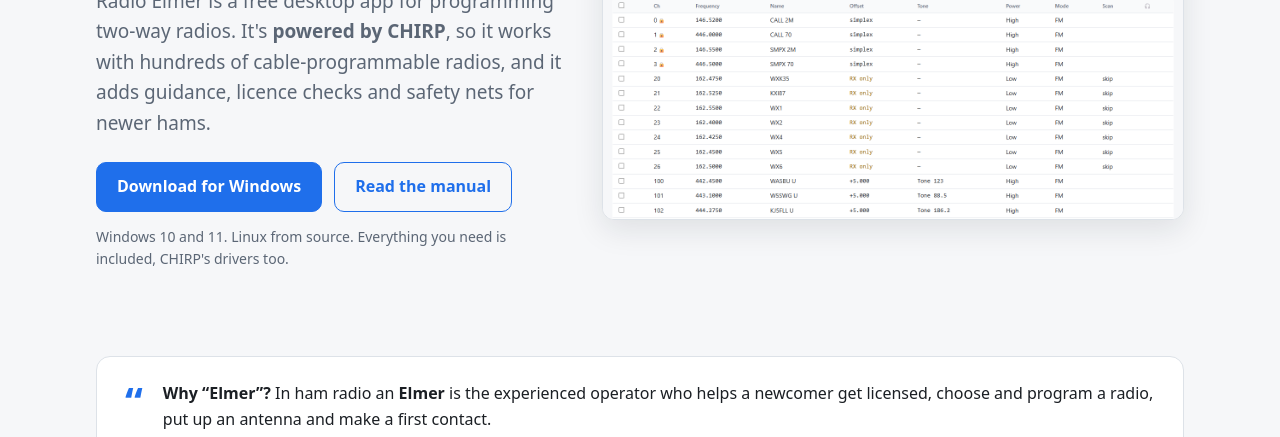
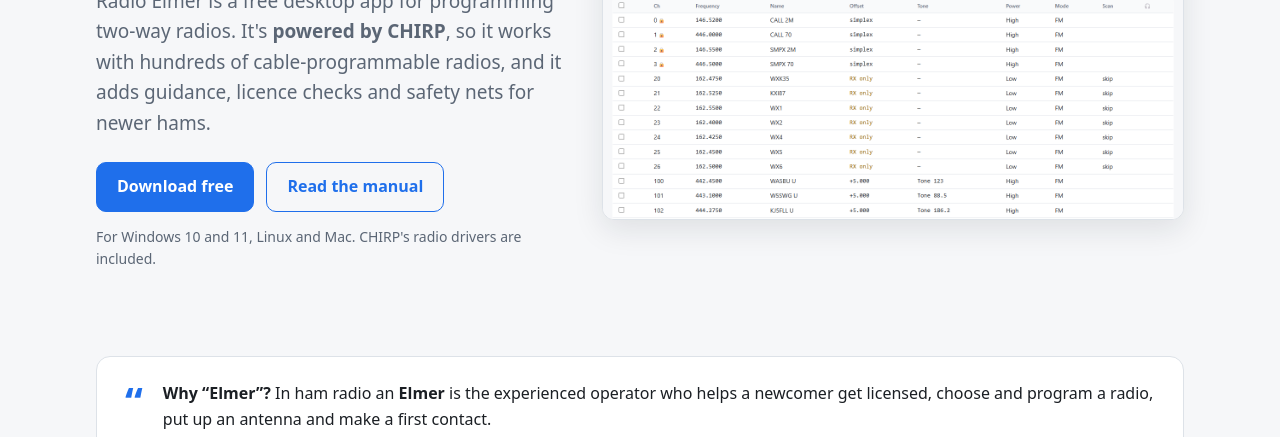
Before and after one commit to wcwilkins2025/radio-elmer, a plain HTML site: page docs/index.html in a window 1280 px wide. Shown: the part 331-768 px from the top of the page. Drawn offline with Linux system fonts and the light colour scheme.

Commit message:
Website: headline download is for Windows, Linux and Mac
Co-Authored-By: Claude Opus 5.5 <noreply@anthropic.com>

```diff
--- a/docs/index.html
+++ b/docs/index.html
@@ -101,10 +101,10 @@ code{font-family:ui-monospace,Consolas,monospace;font-size:14px}
     <h1>Program your radios with a mentor beside you.</h1>
     <p class="lede">Radio Elmer is a free desktop app for programming two-way radios. It's <b>powered by CHIRP</b>, so it works with hundreds of cable-programmable radios, and it adds guidance, licence checks and safety nets for newer hams.</p>
     <div class="cta">
-      <a class="btn primary" href="#download">Download for Windows</a>
+      <a class="btn primary" href="#download">Download free</a>
       <a class="btn ghost" href="manual.html">Read the manual</a>
     </div>
-    <p class="small">Windows 10 and 11. Linux from source. Everything you need is included, CHIRP's drivers too.</p>
+    <p class="small">For Windows 10 and 11, Linux and Mac. CHIRP's radio drivers are included.</p>
   </div>
   <div class="shot"><img src="images/channels.png" width="1360" height="860" alt="Radio Elmer's Channels tab, showing a list of repeater and weather channels for a radio"></div>
 </div></div>
```
